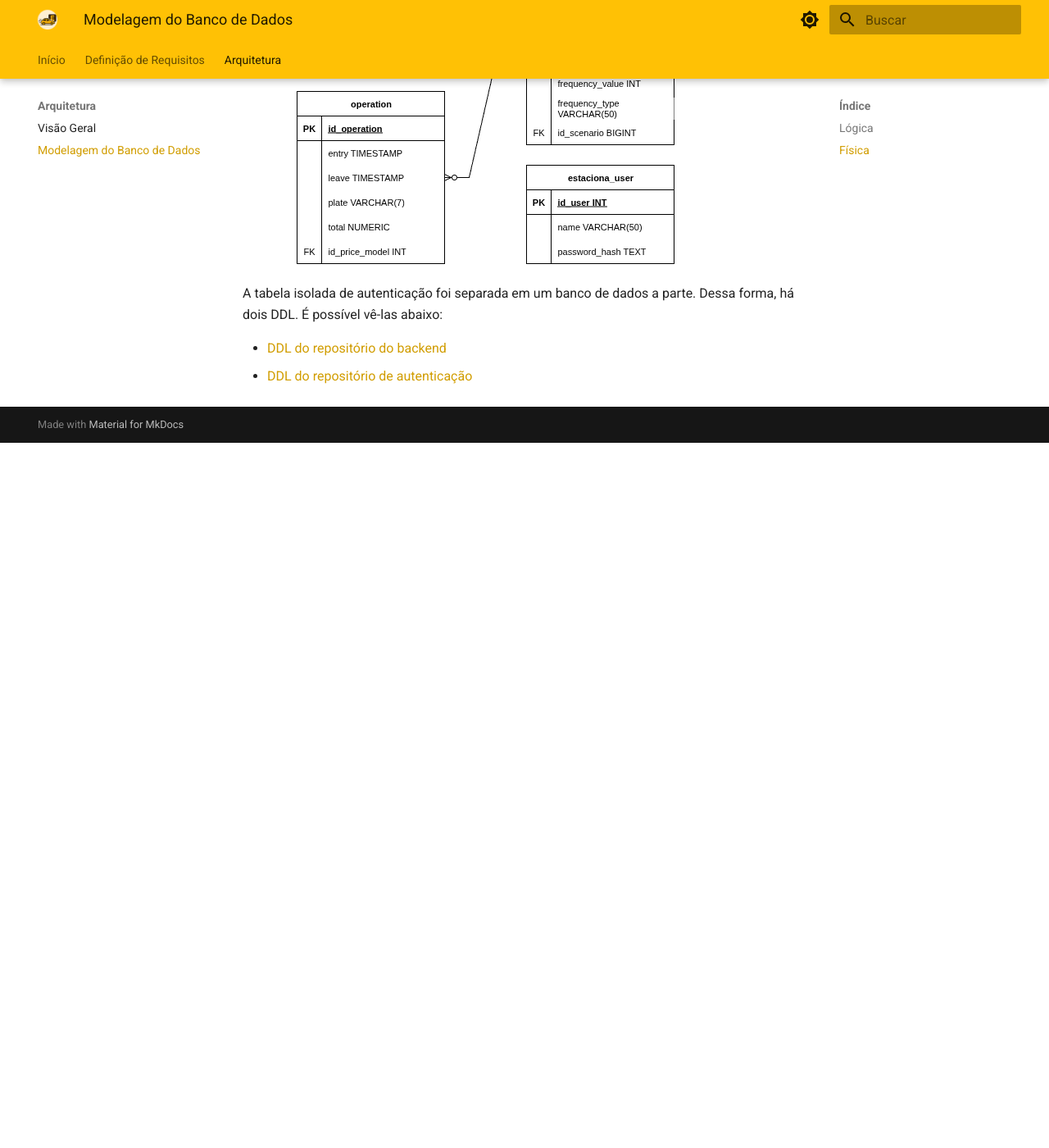
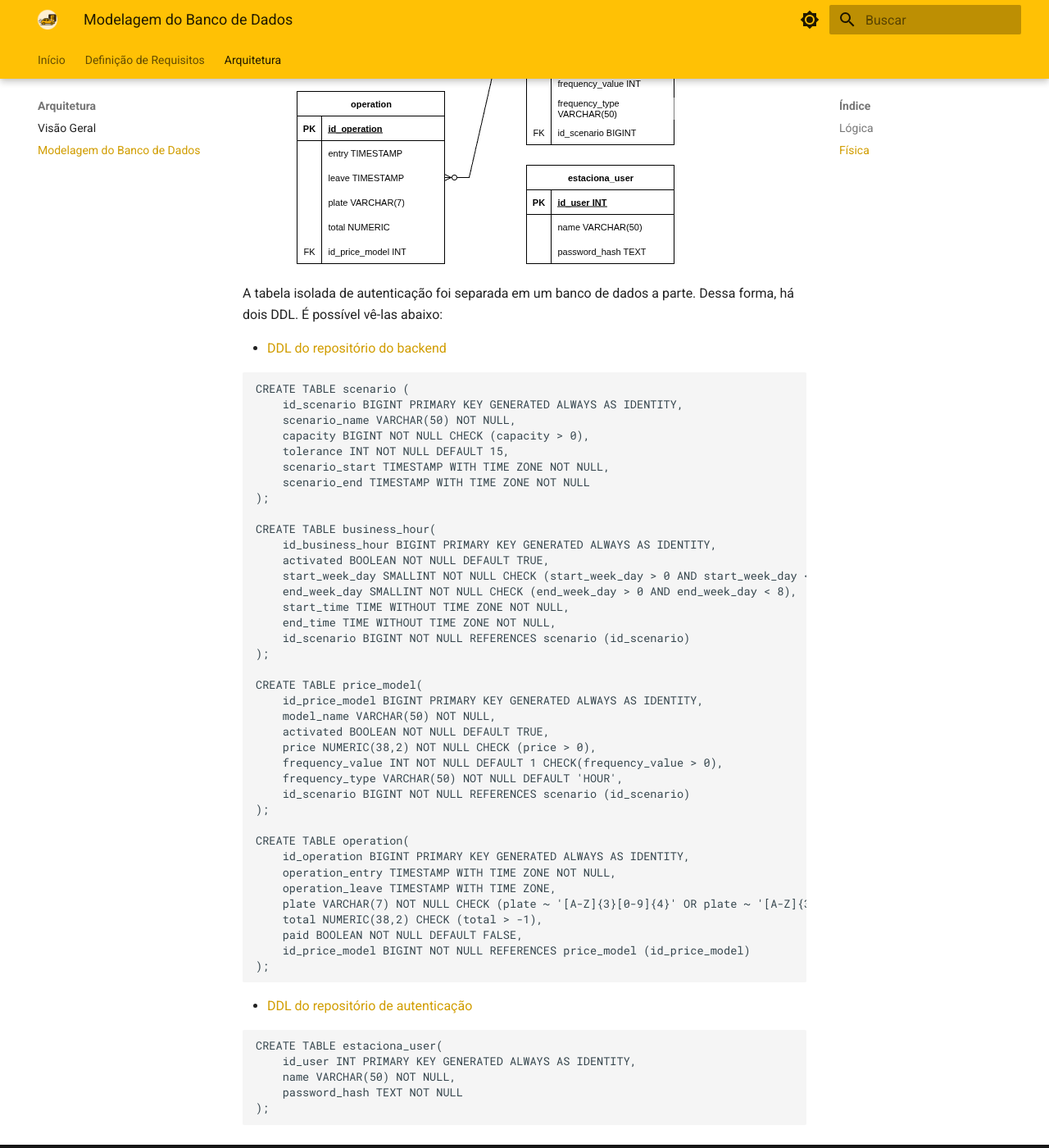
Before and after one commit to Estaciona-Rapido/docs, an MkDocs documentation site: the page built from docs/arquitetura/bd.md, in a window 1280 px wide and 1400 px high, scrolled down 1485 px. Shown: the whole window at 82% size. Built offline with MkDocs 1.6.1 and Material for MkDocs 9.7.7, drawn with Linux system fonts in a browser that asks for light colours; before the commit the page ends 2025 px from its top, so only the background shows below that.

Commit message:
Adicionando DDLs de forma explícita a página do docs

````diff
--- a/docs/arquitetura/bd.md
+++ b/docs/arquitetura/bd.md
@@ -14,4 +14,51 @@ Toda a modelagem foi feita através de um software de diagramação chamado Draw
 A tabela isolada de autenticação foi separada em um banco de dados a parte. Dessa forma, há dois DDL. É possível vê-las abaixo:
 
 - [DDL do repositório do backend](../assets/ddl_backend.sql)
+```
+CREATE TABLE scenario (
+    id_scenario BIGINT PRIMARY KEY GENERATED ALWAYS AS IDENTITY,
+    scenario_name VARCHAR(50) NOT NULL,
+    capacity BIGINT NOT NULL CHECK (capacity > 0),
+    tolerance INT NOT NULL DEFAULT 15,
+    scenario_start TIMESTAMP WITH TIME ZONE NOT NULL,
+    scenario_end TIMESTAMP WITH TIME ZONE NOT NULL
+);
+
+CREATE TABLE business_hour(
+    id_business_hour BIGINT PRIMARY KEY GENERATED ALWAYS AS IDENTITY,
+    activated BOOLEAN NOT NULL DEFAULT TRUE,
+    start_week_day SMALLINT NOT NULL CHECK (start_week_day > 0 AND start_week_day < 8),
+    end_week_day SMALLINT NOT NULL CHECK (end_week_day > 0 AND end_week_day < 8),
+    start_time TIME WITHOUT TIME ZONE NOT NULL,
+    end_time TIME WITHOUT TIME ZONE NOT NULL,
+    id_scenario BIGINT NOT NULL REFERENCES scenario (id_scenario)
+);
+
+CREATE TABLE price_model(
+    id_price_model BIGINT PRIMARY KEY GENERATED ALWAYS AS IDENTITY,
+    model_name VARCHAR(50) NOT NULL,
+    activated BOOLEAN NOT NULL DEFAULT TRUE,
+    price NUMERIC(38,2) NOT NULL CHECK (price > 0),
+    frequency_value INT NOT NULL DEFAULT 1 CHECK(frequency_value > 0),
+    frequency_type VARCHAR(50) NOT NULL DEFAULT 'HOUR',
+    id_scenario BIGINT NOT NULL REFERENCES scenario (id_scenario)
+);
+
+CREATE TABLE operation(
+    id_operation BIGINT PRIMARY KEY GENERATED ALWAYS AS IDENTITY,
+    operation_entry TIMESTAMP WITH TIME ZONE NOT NULL,
+    operation_leave TIMESTAMP WITH TIME ZONE,
+    plate VARCHAR(7) NOT NULL CHECK (plate ~ '[A-Z]{3}[0-9]{4}' OR plate ~ '[A-Z]{3}[0-9][A-Z][0-9]{2}'),
+    total NUMERIC(38,2) CHECK (total > -1),
+    paid BOOLEAN NOT NULL DEFAULT FALSE,
+    id_price_model BIGINT NOT NULL REFERENCES price_model (id_price_model)
+);
+```
 - [DDL do repositório de autenticação](../assets/ddl_auth.sql)
+```
+CREATE TABLE estaciona_user(
+    id_user INT PRIMARY KEY GENERATED ALWAYS AS IDENTITY,
+    name VARCHAR(50) NOT NULL,
+    password_hash TEXT NOT NULL
+);
+```
````
